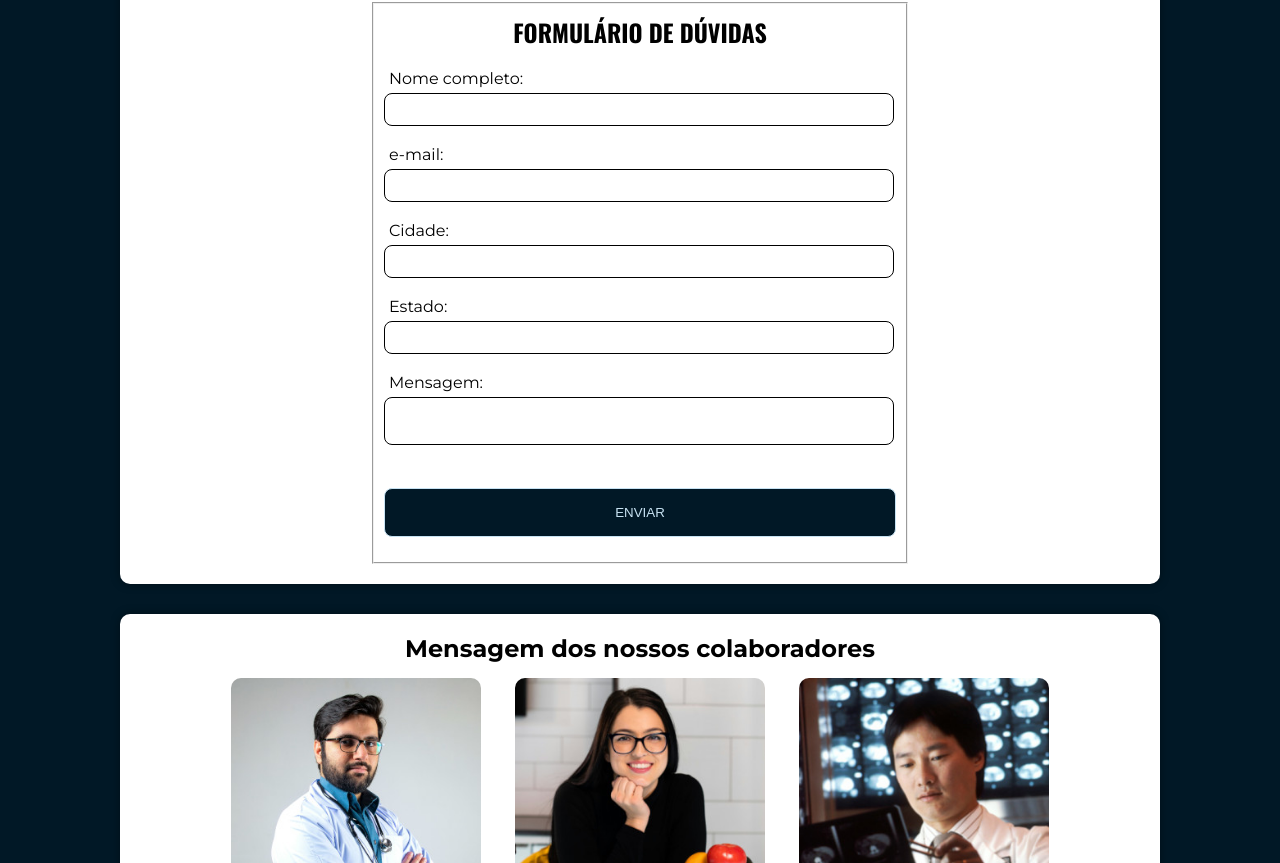
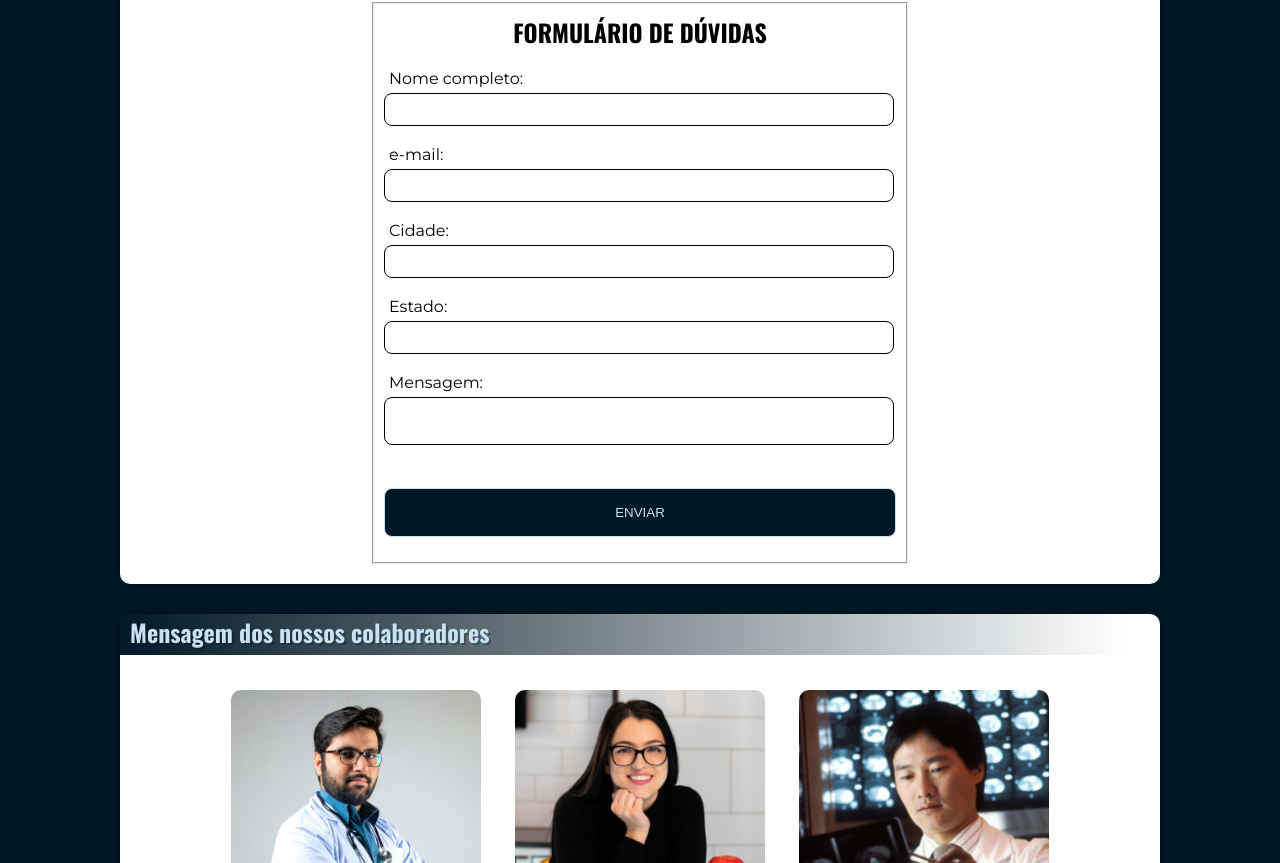
Before and after one commit to andersonlbp/sistematizacao-desenvolvimentoweb, a plain HTML site: page index.html in a window 1280 px wide. Shown: the part 1928-2791 px from the top of the page. Drawn offline with nearby package versions, Linux system fonts and the light colour scheme.

Commit message:
sistematizacao

```diff
--- a/estilo/style.css
+++ b/estilo/style.css
@@ -112,7 +112,7 @@ main h1{
     text-transform: uppercase;
 }
 
-main h2{
+main h2, aside h2{
     color: var(--cor5);
     margin: 10px 10px 20px -20px;
     padding-left: 10px;
@@ -120,6 +120,7 @@ main h2{
     font-family: var(--fonte-destaque2);
     background-image: linear-gradient(to right, var(--cor1), white);
     text-shadow: 2px 2px 0px rgba(0, 0, 0, 0.251);
+    text-align: left;
 }
 
 
@@ -195,9 +196,10 @@ aside{
     text-align: center;
 }
 
-aside h2{
-    font-family: var(--fonte-destaque1);
+aside > h2{
+    margin-top: -20px;
 }
+
 
 aside > div > h3, main > section > div > div > h3{
     padding: 10px 0 0 0;
```
